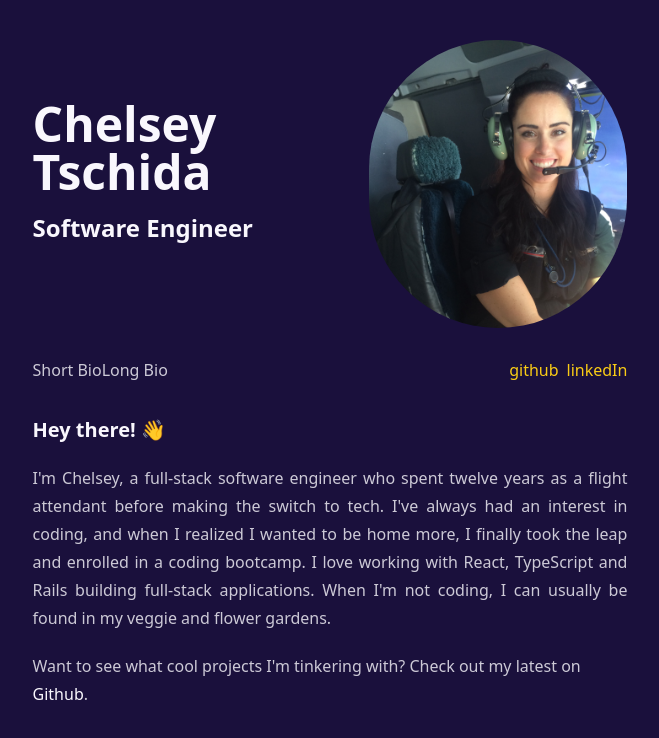
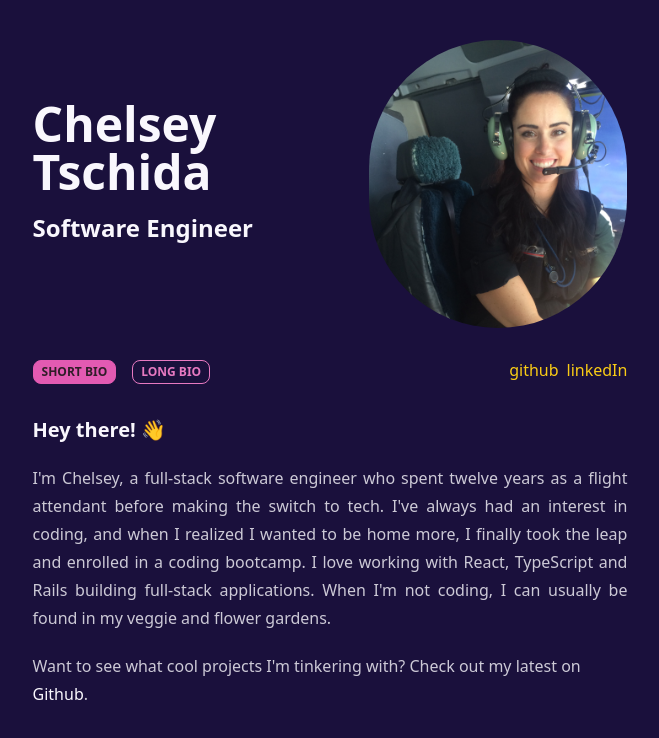
Before and after one commit to CLTsolutions/portfolio_v3, a Next.js app: page / in a window 1280 px wide. Shown: the top 738 px of the page, without its empty margins (310-969 px from the left). Built offline with nearby package versions, Linux system fonts and the light colour scheme.

Commit message:
chore: fix tailwind config
- to work with page router
- update bio btn import

```diff
--- a/app/about-me.jsx
+++ b/app/about-me.jsx
@@ -6,8 +6,7 @@ import Image from 'next/image';
 import { LongBio, ShortBio } from '@/components/bios';
 import { introText, socialLinks } from '@/data';
 import { githubFooterText } from '@/data/text';
-
-import BioButton from '../shared';
+import BioButton from '@/shared/bio-button';
 
 export default function AboutMe() {
   const [showShortBio, setShowShortBio] = useState(true);
--- a/tailwind.config.js
+++ b/tailwind.config.js
@@ -1,9 +1,9 @@
 /** @type {import('tailwindcss').Config} */
 module.exports = {
   content: [
-    './pages/**/*.{js,ts,jsx,tsx,mdx}',
     './components/**/*.{js,ts,jsx,tsx,mdx}',
     './app/**/*.{js,ts,jsx,tsx,mdx}',
+    './shared/**/*.{js,ts,jsx,tsx,mdx}',  // Add this line!
   ],
   theme: {
     extend: {
```
